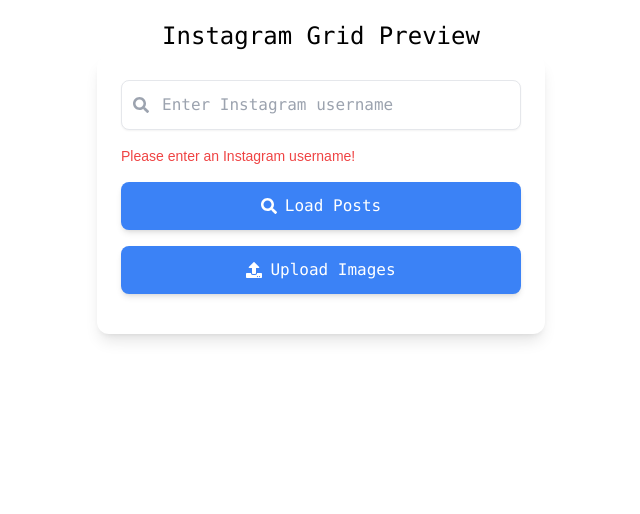
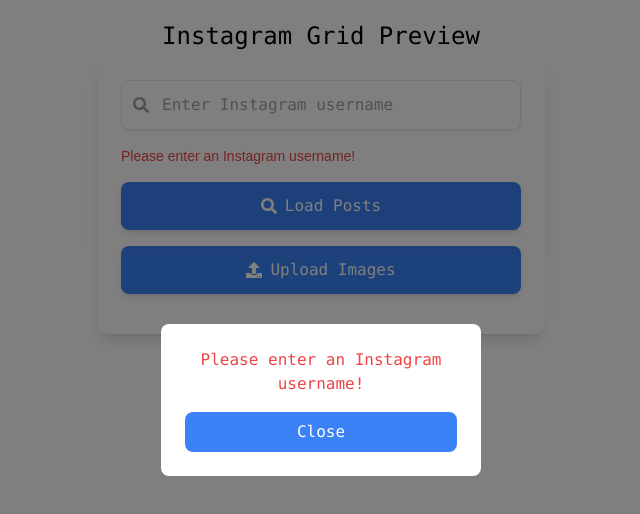
Before and after one commit to StanislavDitsan/instagram-grid-preview, a Next.js app: page / in a window 1280 px wide. Both pictures are taken after a click on the button "Load Posts". Shown: the top 514 px of the page, without its empty margins (319-959 px from the left). Built offline with nearby package versions, Linux system fonts and the light colour scheme.

Commit message:
Add error handling modal for username validation and server errors

```diff
--- a/pages/index.js
+++ b/pages/index.js
@@ -11,15 +11,22 @@
   const [canUpload, setCanUpload] = useState(true); // State to control if user can upload more images
   const [uploadCount, setUploadCount] = useState(0); // Track number of uploaded images
   const [errorMessage, setErrorMessage] = useState(""); // Track error message
+  const [showModal, setShowModal] = useState(false); // State to control modal visibility
 
   const fetchPosts = async () => {
     if (!username.trim()) {
-      setErrorMessage("Please enter an Instagram username!");
+      setErrorMessage("Please enter an Instagram username!"); // Show warning if username is empty
+      setShowModal(true); // Show modal with warning message
       return;
     }
 
     try {
       const response = await axios.get(`/api/fetchPosts?username=${username}`);
+      if (response.data.length === 0) {
+        setErrorMessage("Username not found, please check the username."); // Show warning if username is invalid
+        setShowModal(true);
+        return;
+      }
       const fetchedPosts = response.data.map((post) => ({
         id: post.id,
         imageUrl: post.imageUrl || "",
@@ -27,8 +34,10 @@
       setPosts(fetchedPosts.slice(0, 9));
       setErrorMessage(""); // Clear error message if successful
     } catch (error) {
-      console.error("Failed to fetch posts:", error);
-      setErrorMessage("Failed to fetch posts. Please try again later.");
+      setErrorMessage(
+        "It seems the username is incorrect. Please double-check and try again."
+      ); // Show general error message for server errors
+      setShowModal(true); // Show modal for error
     }
   };
 
@@ -79,6 +88,10 @@
     setUploadCount(0); // Reset upload count after ad
   };
 
+  const closeModal = () => {
+    setShowModal(false); // Close the error modal
+  };
+
   return (
     <div className="min-h-screen bg-white dark:bg-gray-950 p-2 flex flex-col items-center text-gray-900 dark:text-gray-100">
       <h1 className="text-2xl font-mono text-black dark:text-white mt-1 mb-1 pt-2">
@@ -100,13 +113,13 @@
         )}
         <button
           onClick={fetchPosts}
-          className="w-full bg-blue-500 hover:bg-blue-600 text-white py-3 rounded-lg  shadow-md transition duration-300 flex items-center justify-center font-mono dark:bg-blue-700 dark:hover:bg-blue-800"
+          className="w-full bg-blue-500 hover:bg-blue-600 text-white py-3 rounded-lg shadow-md transition duration-300 flex items-center justify-center font-mono dark:bg-blue-700 dark:hover:bg-blue-800"
         >
           <FaSearch className="mr-2" />
           Load Posts
         </button>
         <div className="mt-4">
-          <label className="flex items-center justify-center w-full bg-blue-500 hover:bg-blue-600 text-white py-3 rounded-lg  shadow-md transition duration-300 cursor-pointer font-mono dark:bg-blue-700 dark:hover:bg-blue-800">
+          <label className="flex items-center justify-center w-full bg-blue-500 hover:bg-blue-600 text-white py-3 rounded-lg shadow-md transition duration-300 cursor-pointer font-mono dark:bg-blue-700 dark:hover:bg-blue-800">
             <FaUpload className="mr-2" />
             Upload Images
             <input
@@ -127,7 +140,7 @@
             </p>
             <button
               onClick={watchAd}
-              className="mt-2 bg-blue-500 hover:bg-blue-600 text-white py-2 px-4 rounded-lg  font-mono dark:bg-blue-700 w-full"
+              className="mt-2 bg-blue-500 hover:bg-blue-600 text-white py-2 px-4 rounded-lg font-mono dark:bg-blue-700 w-full"
             >
               Watch Ad
             </button>
@@ -186,6 +199,21 @@
           ))}
         </div>
       </div>
+
+      {/* Modal for error */}
+      {showModal && (
+        <div className="fixed inset-0 flex items-center justify-center z-50 bg-black bg-opacity-50">
+          <div className="bg-white dark:bg-gray-800 p-6 rounded-lg w-80 text-center">
+            <p className="text-red-500 mb-4 font-mono">{errorMessage}</p>
+            <button
+              onClick={closeModal}
+              className="w-full bg-blue-500 hover:bg-blue-600 text-white py-2 rounded-lg font-mono dark:bg-blue-700"
+            >
+              Close
+            </button>
+          </div>
+        </div>
+      )}
     </div>
   );
 }
```
